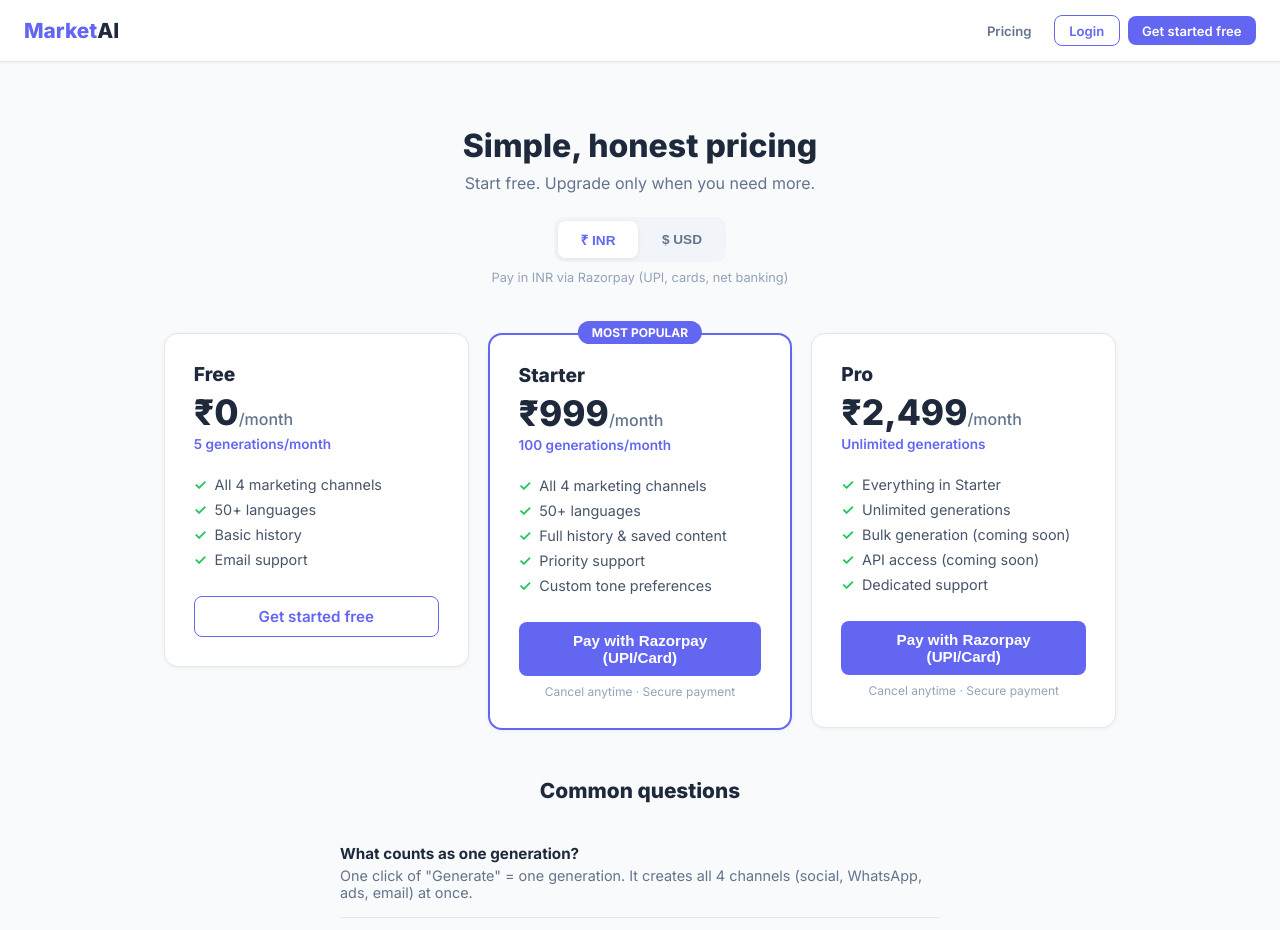
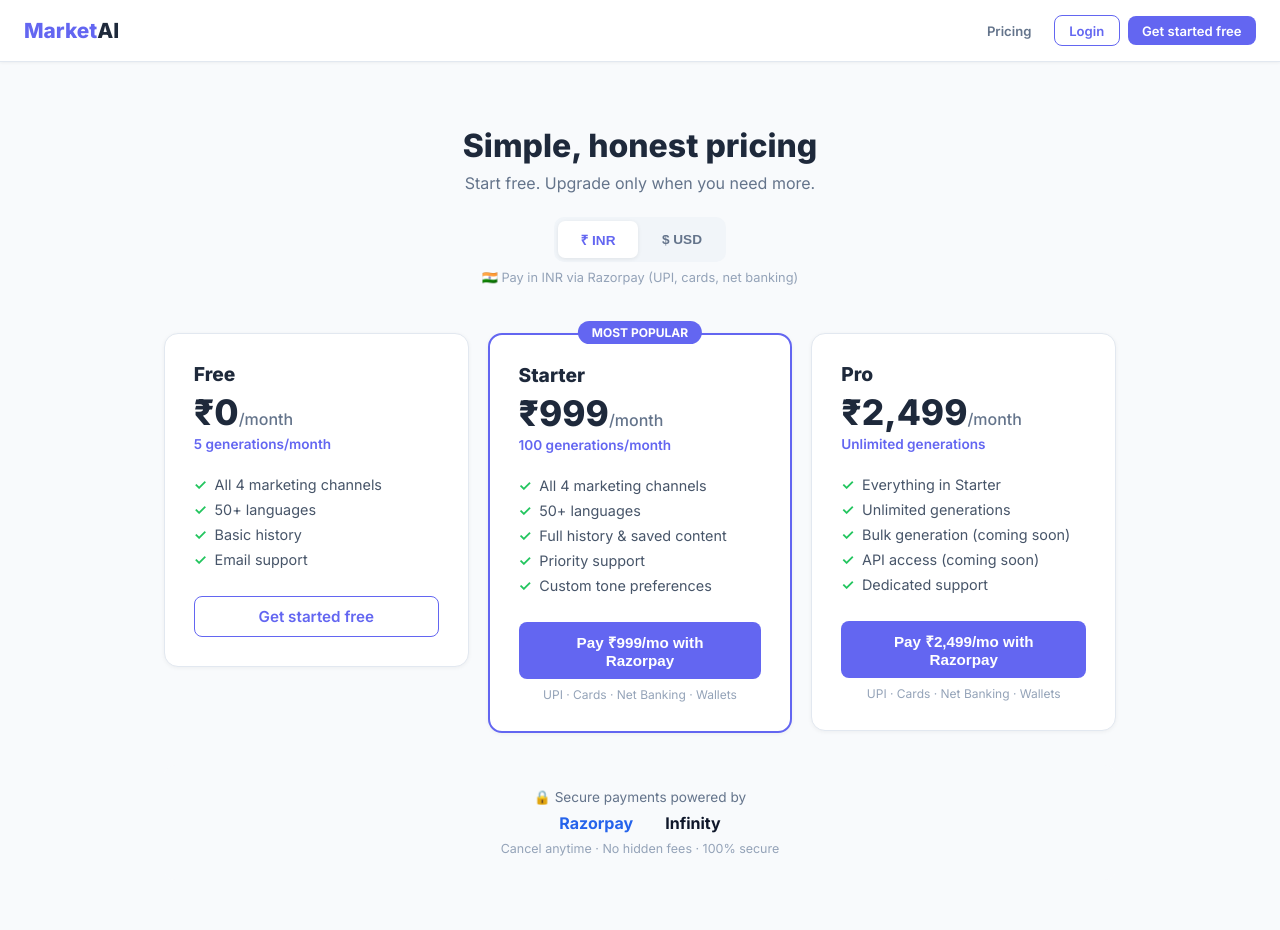
Before and after one commit to jvnsharma123/marketai-global, a React (Create React App) app: page /pricing in a window 1280 px wide. Shown: the top 930 px of the page. Built offline with nearby package versions, Linux system fonts and the light colour scheme; no server answers.

Commit message:
Enhance Pricing page with payment options and features
Updated payment options and added Razorpay integration for Indian customers. Enhanced plan details and adjusted feature descriptions.

```diff
--- a/src/pages/Pricing.js
+++ b/src/pages/Pricing.js
@@ -1,30 +1,88 @@
 import React, { useState } from 'react';
-import { Link } from 'react-router-dom';
+import { Link, useNavigate } from 'react-router-dom';
+import { supabase } from '../lib/api';
 import Navbar from '../components/Navbar';
 
 const PLANS = [
   {
     key: 'free', name: 'Free', usd: '$0', inr: '₹0', period: '/month',
+    amountINR: 0, amountUSD: 0,
     gens: '5 generations/month',
-    features: ['All 4 marketing channels','50+ languages','Basic history','Email support'],
-    cta: 'Get started free', highlight: false,
+    features: ['All 4 marketing channels', '50+ languages', 'Basic history', 'Email support'],
+    highlight: false,
   },
   {
     key: 'starter', name: 'Starter', usd: '$19', inr: '₹999', period: '/month',
+    amountINR: 999, amountUSD: 19,
     gens: '100 generations/month',
-    features: ['All 4 marketing channels','50+ languages','Full history & saved content','Priority support','Custom tone preferences'],
-    cta: 'Start Starter plan', highlight: true,
+    features: ['All 4 marketing channels', '50+ languages', 'Full history & saved content', 'Priority support', 'Custom tone preferences'],
+    highlight: true,
   },
   {
     key: 'pro', name: 'Pro', usd: '$49', inr: '₹2,499', period: '/month',
+    amountINR: 2499, amountUSD: 49,
     gens: 'Unlimited generations',
-    features: ['Everything in Starter','Unlimited generations','Bulk generation (coming soon)','API access (coming soon)','Dedicated support'],
-    cta: 'Go Pro', highlight: false,
+    features: ['Everything in Starter', 'Unlimited generations', 'Bulk generation (coming soon)', 'API access (coming soon)', 'Dedicated support'],
+    highlight: false,
   },
 ];
 
 export default function Pricing({ session }) {
   const [currency, setCurrency] = useState('inr');
+  const [loading, setLoading] = useState('');
+  const navigate = useNavigate();
+
+  const handleRazorpayPayment = async (plan) => {
+    if (!session) { navigate('/signup'); return; }
+    setLoading(plan.key);
+    try {
+      // Create order on server
+      const res = await fetch('/api/razorpay-order', {
+        method: 'POST',
+        headers: { 'Content-Type': 'application/json' },
+        body: JSON.stringify({ amount: plan.amountINR, currency: 'INR', plan: plan.key })
+      });
+      const order = await res.json();
+
+      // Load Razorpay checkout script
+      const script = document.createElement('script');
+      script.src = 'https://checkout.razorpay.com/v1/checkout.js';
+      document.body.appendChild(script);
+      script.onload = () => {
+        const options = {
+          key: process.env.REACT_APP_RAZORPAY_KEY_ID,
+          amount: order.amount,
+          currency: 'INR',
+          name: 'MarketAI Global',
+          description: `${plan.name} Plan — Monthly Subscription`,
+          order_id: order.id,
+          handler: async (response) => {
+            // Payment successful — upgrade user plan
+            await supabase.from('profiles').update({ plan: plan.key, generations_used: 0 }).eq('id', session.user.id);
+            alert(`✅ Payment successful! Your ${plan.name} plan is now active.`);
+            navigate('/dashboard');
+          },
+          prefill: { email: session?.user?.email || '' },
+          theme: { color: '#6366f1' },
+          modal: { ondismiss: () => setLoading('') }
+        };
+        const rzp = new window.Razorpay(options);
+        rzp.open();
+        setLoading('');
+      };
+    } catch (err) {
+      console.error(err);
+      alert('Payment failed. Please try again.');
+      setLoading('');
+    }
+  };
+
+  const handleInfinityPayment = (plan) => {
+    if (!session) { navigate('/signup'); return; }
+    // Open WhatsApp to contact for international payment setup
+    const msg = encodeURIComponent(`Hi, I'd like to upgrade to the MarketAI Global ${plan.name} plan ($${plan.amountUSD}/month). My email is ${session?.user?.email}`);
+    window.open(`https://wa.me/+91XXXXXXXXXX?text=${msg}`, '_blank');
+  };
 
   return (
     <div>
@@ -41,7 +99,7 @@
             <button className={`tab ${currency === 'usd' ? 'active' : ''}`} style={{ minWidth: 80 }} onClick={() => setCurrency('usd')}>$ USD</button>
           </div>
           <p style={{ fontSize: '0.8rem', color: '#94a3b8', marginTop: '0.5rem' }}>
-            {currency === 'inr' ? 'Pay in INR via Razorpay (UPI, cards, net banking)' : 'Pay in USD via PayPal (cards, PayPal balance)'}
+            {currency === 'inr' ? '🇮🇳 Pay in INR via Razorpay (UPI, cards, net banking)' : '🌍 Pay in USD via Infinity (cards, bank transfer)'}
           </p>
         </div>
 
@@ -70,25 +128,42 @@
               </ul>
 
               {plan.key === 'free' ? (
-                <Link to={session ? '/generate' : '/signup'} className="btn btn-secondary btn-full">{plan.cta}</Link>
+                <Link to={session ? '/generate' : '/signup'} className="btn btn-secondary btn-full">Get started free</Link>
+              ) : currency === 'inr' ? (
+                <div style={{ display: 'flex', flexDirection: 'column', gap: 8 }}>
+                  <button
+                    className="btn btn-primary btn-full"
+                    onClick={() => handleRazorpayPayment(plan)}
+                    disabled={loading === plan.key}
+                  >
+                    {loading === plan.key ? <><span className="spinner" /> Processing...</> : `Pay ${plan.inr}/mo with Razorpay`}
+                  </button>
+                  <p style={{ fontSize: '0.75rem', color: '#94a3b8', textAlign: 'center' }}>UPI · Cards · Net Banking · Wallets</p>
+                </div>
               ) : (
                 <div style={{ display: 'flex', flexDirection: 'column', gap: 8 }}>
-                  {currency === 'inr' ? (
-                    <button className="btn btn-primary btn-full" onClick={() => alert(`Razorpay integration coming soon!\n\nFor now, contact us on WhatsApp to upgrade:\n+91-XXXXXXXXXX\n\nPlan: ${plan.name} — ${plan.inr}/month`)}>
-                      Pay with Razorpay (UPI/Card)
-                    </button>
-                  ) : (
-                    <button className="btn btn-primary btn-full" style={{ background: '#0070ba' }} onClick={() => alert(`PayPal integration coming soon!\n\nFor now, contact us to upgrade:\nmarketai@yourdomain.com\n\nPlan: ${plan.name} — ${plan.usd}/month`)}>
-                      Pay with PayPal
-                    </button>
-                  )}
-                  <p style={{ fontSize: '0.75rem', color: '#94a3b8', textAlign: 'center' }}>
-                    Cancel anytime · Secure payment
-                  </p>
+                  <button
+                    className="btn btn-primary btn-full"
+                    style={{ background: '#0f172a' }}
+                    onClick={() => handleInfinityPayment(plan)}
+                  >
+                    Pay {plan.usd}/mo via Infinity
+                  </button>
+                  <p style={{ fontSize: '0.75rem', color: '#94a3b8', textAlign: 'center' }}>Cards · Bank Transfer · 0.5% fee only</p>
                 </div>
               )}
             </div>
           ))}
+        </div>
+
+        {/* Payment trust badges */}
+        <div style={{ textAlign: 'center', marginTop: '2rem', padding: '1.5rem', background: '#f8fafc', borderRadius: 12 }}>
+          <p style={{ fontSize: '0.85rem', color: '#64748b', marginBottom: '0.5rem' }}>🔒 Secure payments powered by</p>
+          <div style={{ display: 'flex', justifyContent: 'center', gap: '2rem', flexWrap: 'wrap' }}>
+            <span style={{ fontWeight: 700, color: '#2563eb' }}>Razorpay</span>
+            <span style={{ fontWeight: 700, color: '#0f172a' }}>Infinity</span>
+          </div>
+          <p style={{ fontSize: '0.78rem', color: '#94a3b8', marginTop: '0.5rem' }}>Cancel anytime · No hidden fees · 100% secure</p>
         </div>
 
         {/* FAQ */}
@@ -97,7 +172,7 @@
           {[
             { q: 'What counts as one generation?', a: 'One click of "Generate" = one generation. It creates all 4 channels (social, WhatsApp, ads, email) at once.' },
             { q: 'Can I change my plan anytime?', a: 'Yes. Upgrade or downgrade at any time. Changes take effect immediately.' },
-            { q: 'Which payment methods are accepted?', a: 'Indian customers: UPI, debit/credit cards, net banking via Razorpay. International customers: PayPal, credit/debit cards via PayPal.' },
+            { q: 'Which payment methods are accepted?', a: 'Indian customers: UPI, debit/credit cards, net banking via Razorpay. International customers: cards and bank transfers via Infinity at just 0.5% fee.' },
             { q: 'Does it work for any language?', a: 'Yes — MarketAI generates content in 50+ languages including Hindi, Tamil, Arabic, Spanish, French and more.' },
           ].map(item => (
             <div key={item.q} style={{ borderBottom: '1px solid #e2e8f0', padding: '1rem 0' }}>
```
